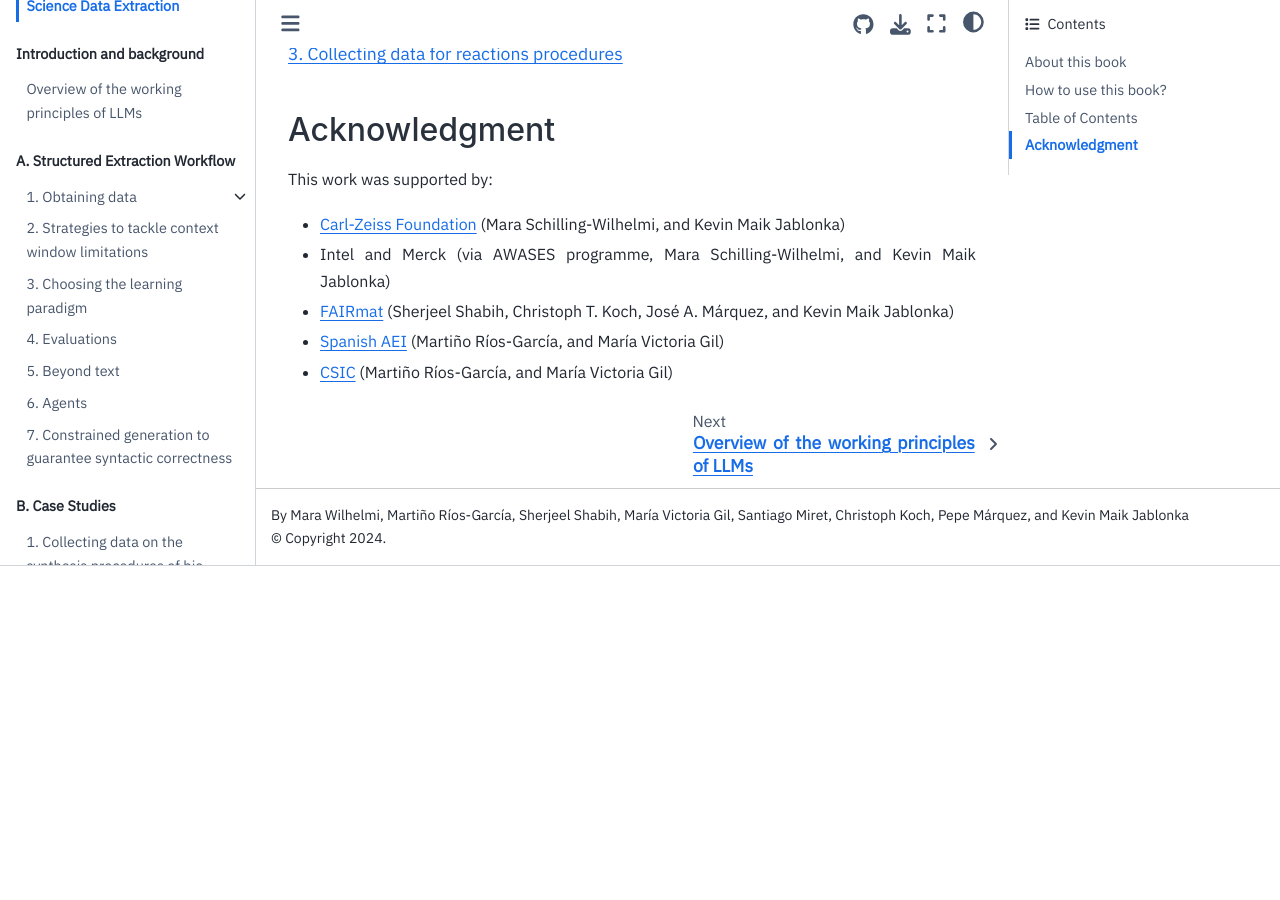
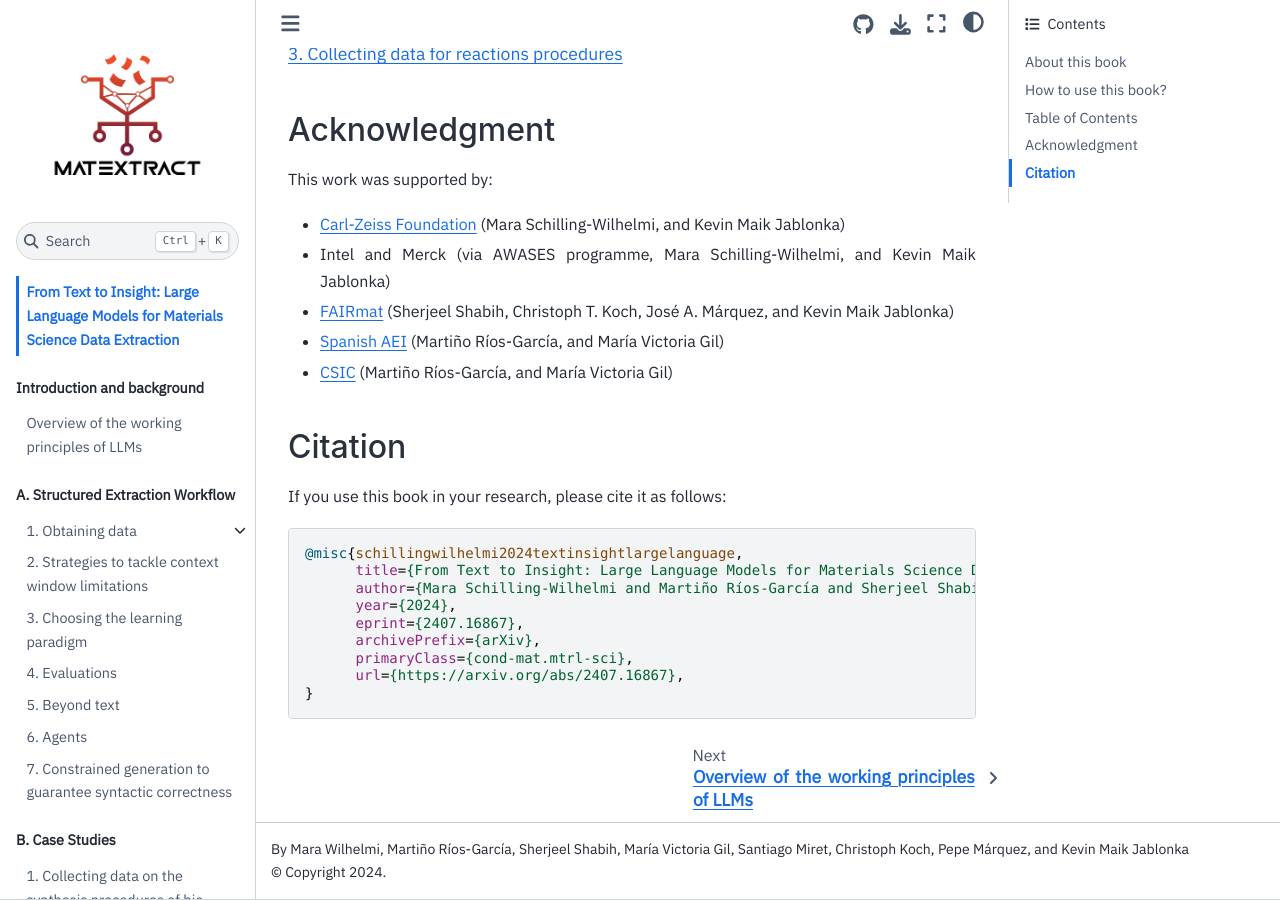
Before and after one commit to lamalab-org/matextract-book, a Jupyter Book: the page built from index.md, in a window 1280 px wide and 900 px high, scrolled down 1961 px. Built offline with Jupyter Book 1.0.4 settings and Sphinx 7.4.7 and the Sphinx Book theme 1.1.4, drawn with Linux system fonts in a browser that asks for light colours; pages that are not in the unit, such as notebooks, are missing from menus; comment, search, counter and statistics services are not loaded; before the commit the page ends 2527 px from its top, so only the background shows below that.

Commit message:
docs: add citation

````diff
--- a/index.md
+++ b/index.md
@@ -60,3 +60,19 @@ This work was supported by:
 - [FAIRmat](https://www.fairmat-nfdi.eu/fairmat/) (Sherjeel Shabih, Christoph T. Koch, José A. Márquez, and Kevin Maik Jablonka)
 - [Spanish AEI](https://www.aei.gob.es/) (Martiño Ríos-García, and María Victoria Gil)
 - [CSIC](https://www.csic.es/) (Martiño Ríos-García, and María Victoria Gil)
+
+## Citation
+
+If you use this book in your research, please cite it as follows:
+
+```bibtex
+@misc{schillingwilhelmi2024textinsightlargelanguage,
+      title={From Text to Insight: Large Language Models for Materials Science Data Extraction},
+      author={Mara Schilling-Wilhelmi and Martiño Ríos-García and Sherjeel Shabih and María Victoria Gil and Santiago Miret and Christoph T. Koch and José A. Márquez and Kevin Maik Jablonka},
+      year={2024},
+      eprint={2407.16867},
+      archivePrefix={arXiv},
+      primaryClass={cond-mat.mtrl-sci},
+      url={https://arxiv.org/abs/2407.16867},
+}
+```
````
Also changed, not shown: README.md (+2 -0 lines).
